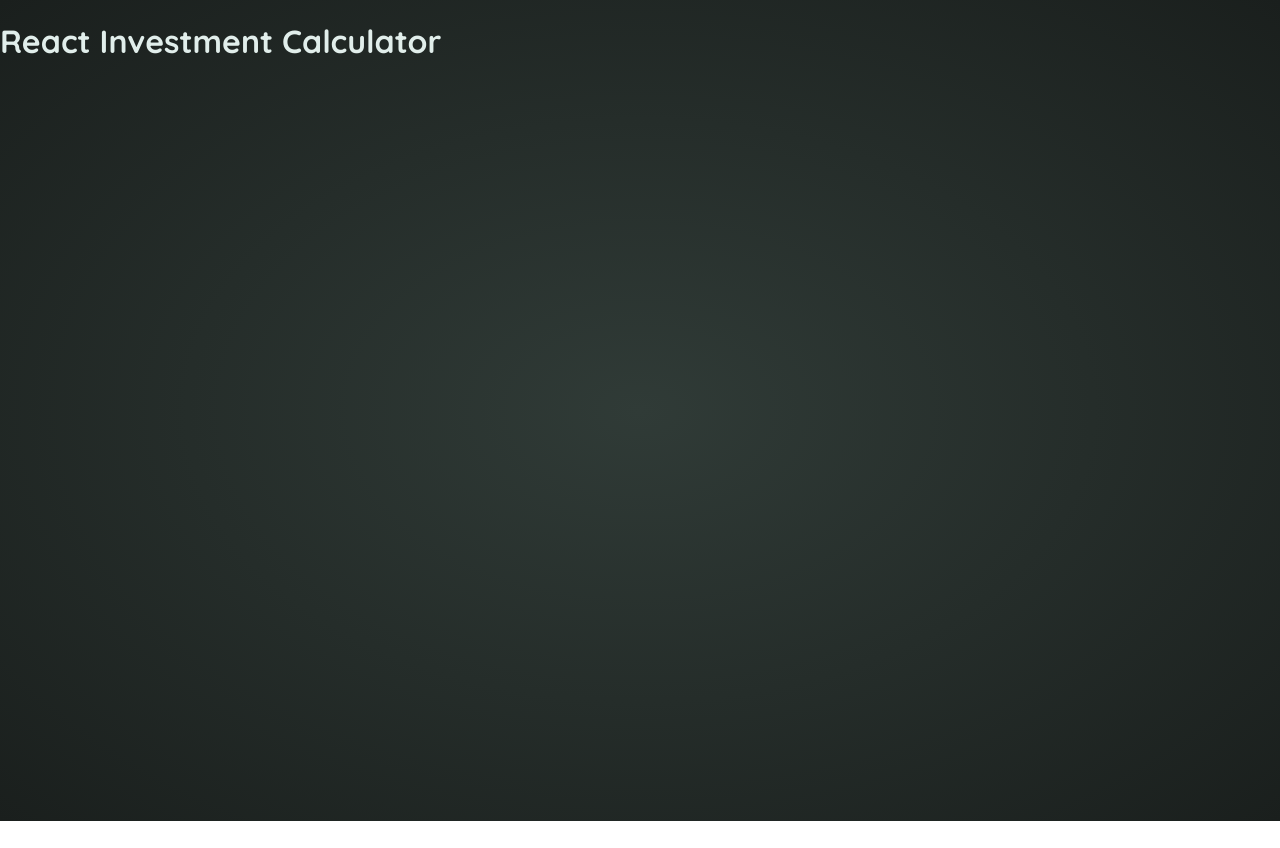
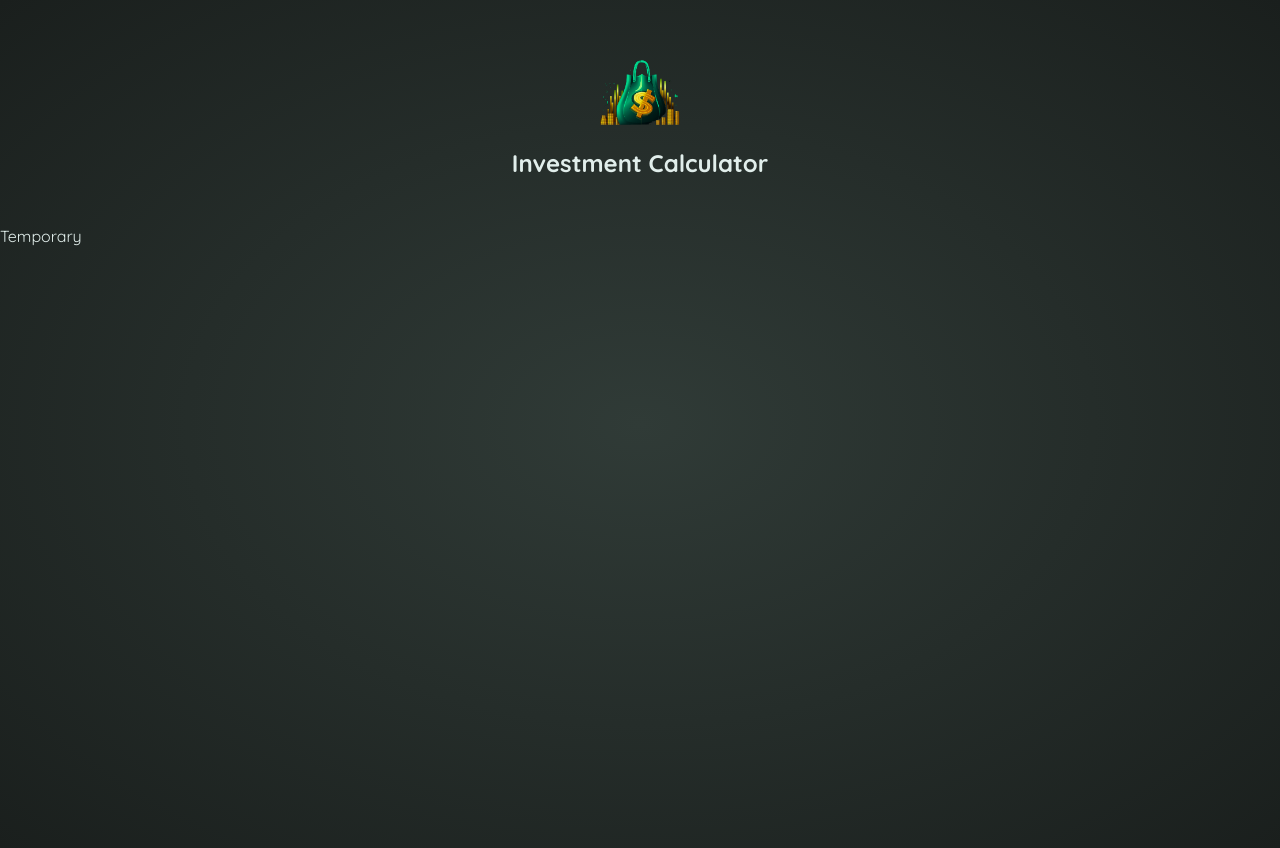
Before and after one commit to AndreiBranza/react-investment-calculator, a React (Vite) app: page / in a window 1280 px wide. Before the commit the page ends 821 px from the top, so only its background shows below. Built offline with nearby package versions, Linux system fonts and the light colour scheme.

Commit message:
Setting up the header image and title. Moved them to index.html file as they are not dynamic.

```diff
--- a/index.html
+++ b/index.html
@@ -4,8 +4,12 @@
     <meta charset="UTF-8" />
     <link rel="icon" type="image/svg+xml" href="/investment-calculator-logo.png" />
     <meta name="viewport" content="width=device-width, initial-scale=1.0" />
-    <title>React Investment Calculator</title>
+    <title>Investment Calculator</title>
   </head>
+  <header id="header">
+   <img src="investment-calculator-logo.png"></img>
+   <h1>Investment Calculator</h1>
+  </header>
   <body>
     <div id="root"></div>
     <script type="module" src="/src/index.jsx"></script>
--- a/src/App.jsx
+++ b/src/App.jsx
@@ -1,6 +1,6 @@
 function App() {
   return (
-    <h1>React Investment Calculator</h1>
+   <p>Temporary</p>
   )
 }
 
```
